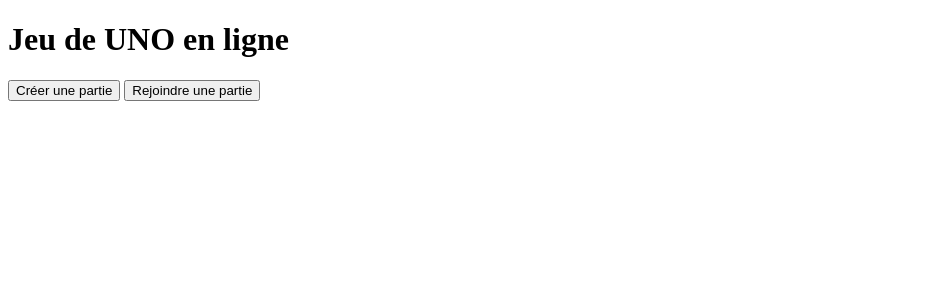
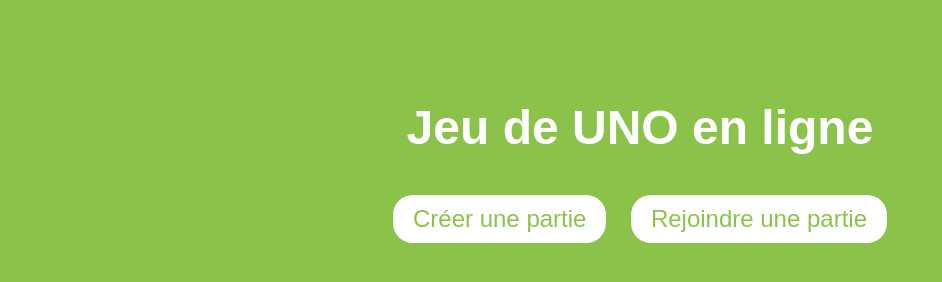
Before and after one commit to BlizzFir3/Uno, a plain HTML site: page index.html in a window 1280 px wide. Shown: the whole page, without its empty margins (0-942 px from the left). Drawn offline with Linux system fonts and the light colour scheme.

Commit message:
Update index.html

```diff
--- a/index.html
+++ b/index.html
@@ -2,7 +2,7 @@
 <html>
 <head>
 	<title>Jeu de UNO en ligne</title>
-	<link href="index.css" rel="stylesheet" type="text/css">
+	<link href="style.css" rel="stylesheet" type="text/css">
 </head>
 <body>
 	<h1>Jeu de UNO en ligne</h1>
```
